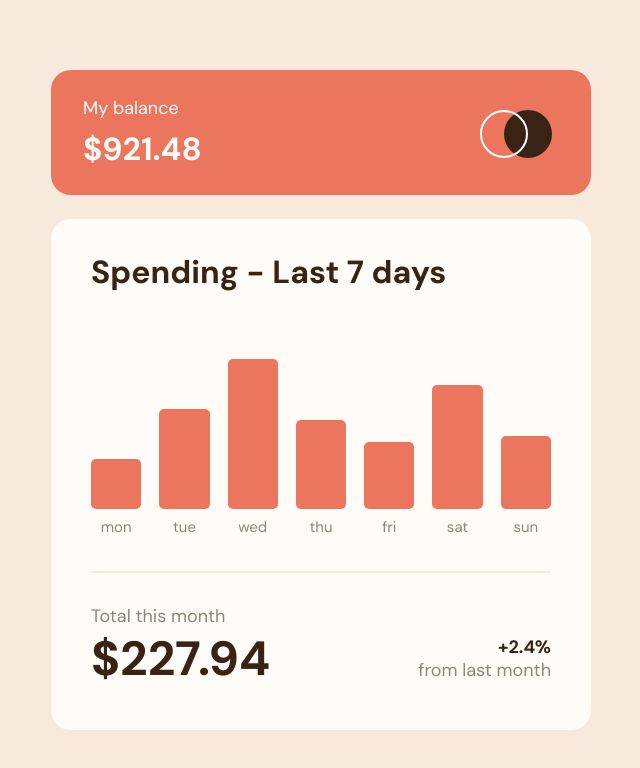
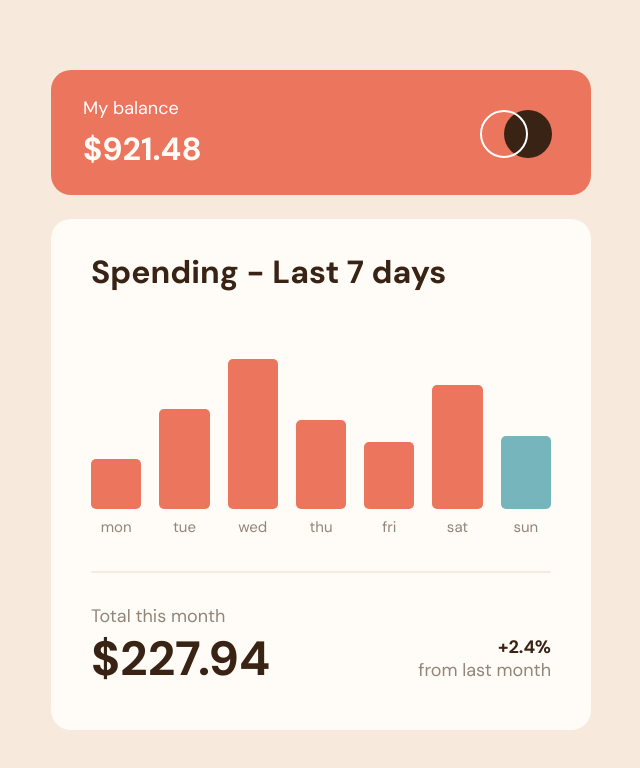
Before and after one commit to ostapyshyn/FM-Expenses-chart-component, a React (Create React App) app: page / in a window 1280 px wide. Shown: the top 768 px of the page, without its empty margins (319-959 px from the left). Built offline with nearby package versions, Linux system fonts and the light colour scheme.

Commit message:
Fix graph

```diff
--- a/src/components/Graph/Graph.module.scss
+++ b/src/components/Graph/Graph.module.scss
@@ -53,6 +53,9 @@
 }
 
 .dayWeek {
+  .chart {
+    background: #76b5bc;
+  }
   :hover {
     background: #b4e0e5;
     .price {
```
